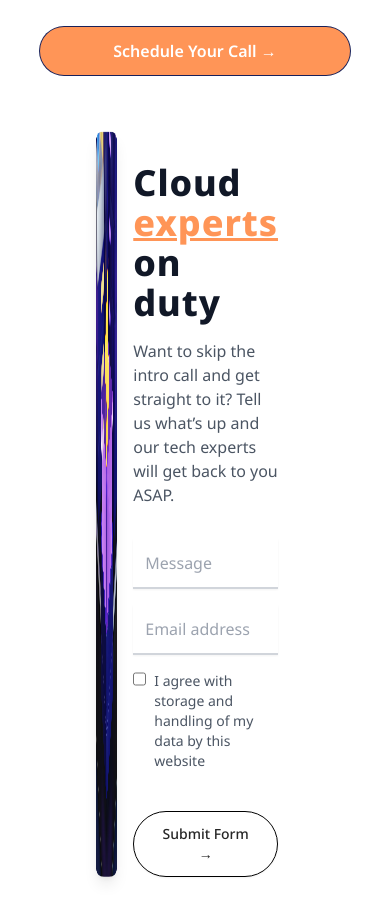
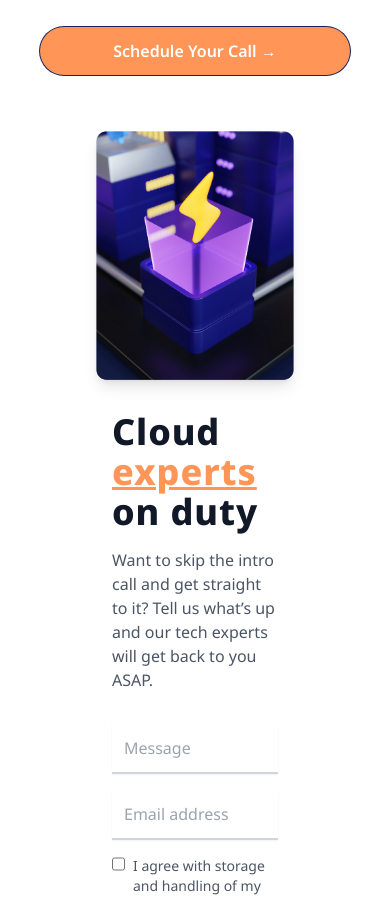
Before and after one commit to Lukman10a/web-agency, a Next.js app: page /faq in a window 390 px wide. Shown: the part 1580-2477 px from the top of the page. Built offline with nearby package versions, Linux system fonts and the light colour scheme.

Commit message:
contact responsiveness

```diff
--- a/src/components/lets-talk.tsx
+++ b/src/components/lets-talk.tsx
@@ -44,7 +44,7 @@ const ContactSection: React.FC = () => {
               minutes.
             </p>
           </div>
-          <button className="px-6 py-3 bg-orange-650 ring-1 ring-darkblue-850 text-white rounded-full font-semibold hover:bg-orange-600 transition duration-300">
+          <button className="px-6 py-3 sm:w-full  bg-orange-650 ring-1 ring-darkblue-850 text-white rounded-full font-semibold hover:bg-orange-600 transition duration-300">
             Schedule Your Call →
           </button>
         </div>
@@ -53,7 +53,7 @@ const ContactSection: React.FC = () => {
       </div>
 
       {/* Right Side: Form */}
-      <div className="flex justify-between px-24 space-y-8 ">
+      <div className="flex sm:flex-col justify-between px-24 space-y-8 ">
         {/* Image */}
         <div className="w-full flex">
           <Image
@@ -124,7 +124,7 @@ const ContactSection: React.FC = () => {
               <div>
                 <button
                   type="submit"
-                  className="flex items-center mt-10 justify-center px-6 py-3 border border-black text-sm font-medium rounded-full shadow-sm text-neutral-800 bg-transparent  focus:outline-none focus:ring-2 focus:ring-offset-2 focus:ring-orange-500"
+                  className="sm:w-full  flex items-center mt-10 justify-center px-6 py-3 border border-black text-sm font-medium rounded-full shadow-sm text-neutral-800 bg-transparent  focus:outline-none focus:ring-2 focus:ring-offset-2 focus:ring-orange-500"
                 >
                   Submit Form →
                 </button>
```
